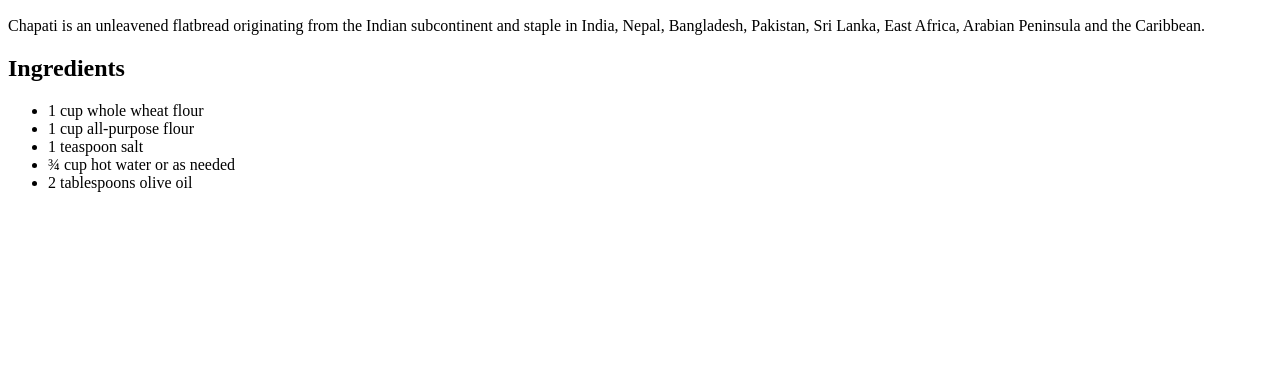
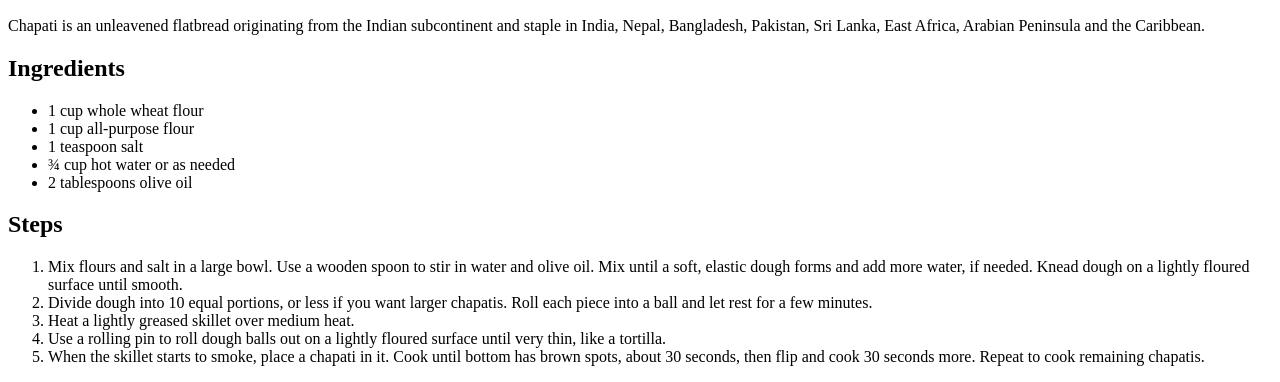
Before and after one commit to Cres50/recipes-odin, a plain HTML site: page recipes/indian-chapati.html in a window 1280 px wide. Shown: the part 434-816 px from the top of the page. Drawn offline with Linux system fonts and the light colour scheme.

Commit message:
Add directions to indian chapati recipe page

```diff
--- a/recipes/indian-chapati.html
+++ b/recipes/indian-chapati.html
@@ -25,6 +25,15 @@
             <li>¾ cup hot water or as needed</li>
             <li>2 tablespoons olive oil</li>
         </ul>
-
+        <h2>
+            Steps
+        </h2>
+        <ol>
+            <li>Mix flours and salt in a large bowl. Use a wooden spoon to stir in water and olive oil. Mix until a soft, elastic dough forms and add more water, if needed. Knead dough on a lightly floured surface until smooth.</li>
+            <li>Divide dough into 10 equal portions, or less if you want larger chapatis. Roll each piece into a ball and let rest for a few minutes.</li>
+            <li>Heat a lightly greased skillet over medium heat.</li>
+            <li>Use a rolling pin to roll dough balls out on a lightly floured surface until very thin, like a tortilla.</li>
+            <li>When the skillet starts to smoke, place a chapati in it. Cook until bottom has brown spots, about 30 seconds, then flip and cook 30 seconds more. Repeat to cook remaining chapatis.</li>
+        </ol>
     </body>
 </html>
```
